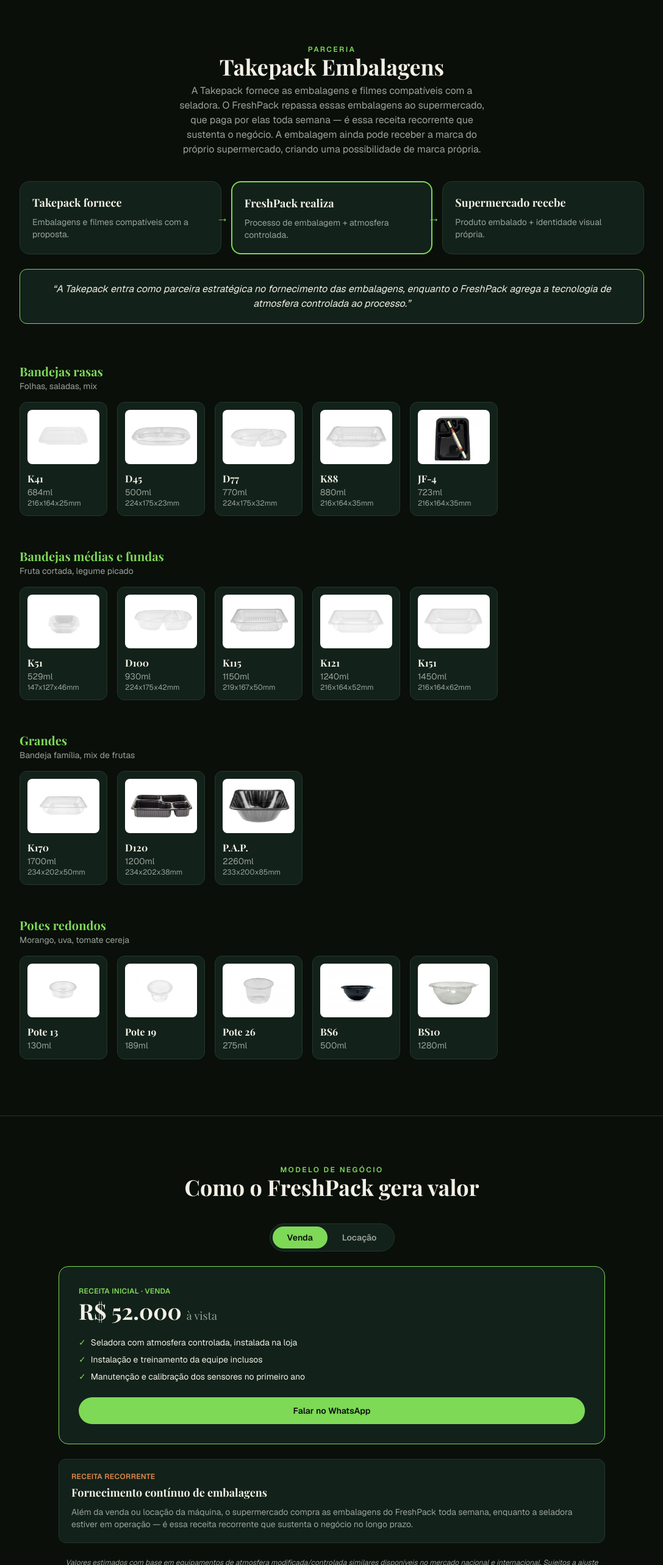
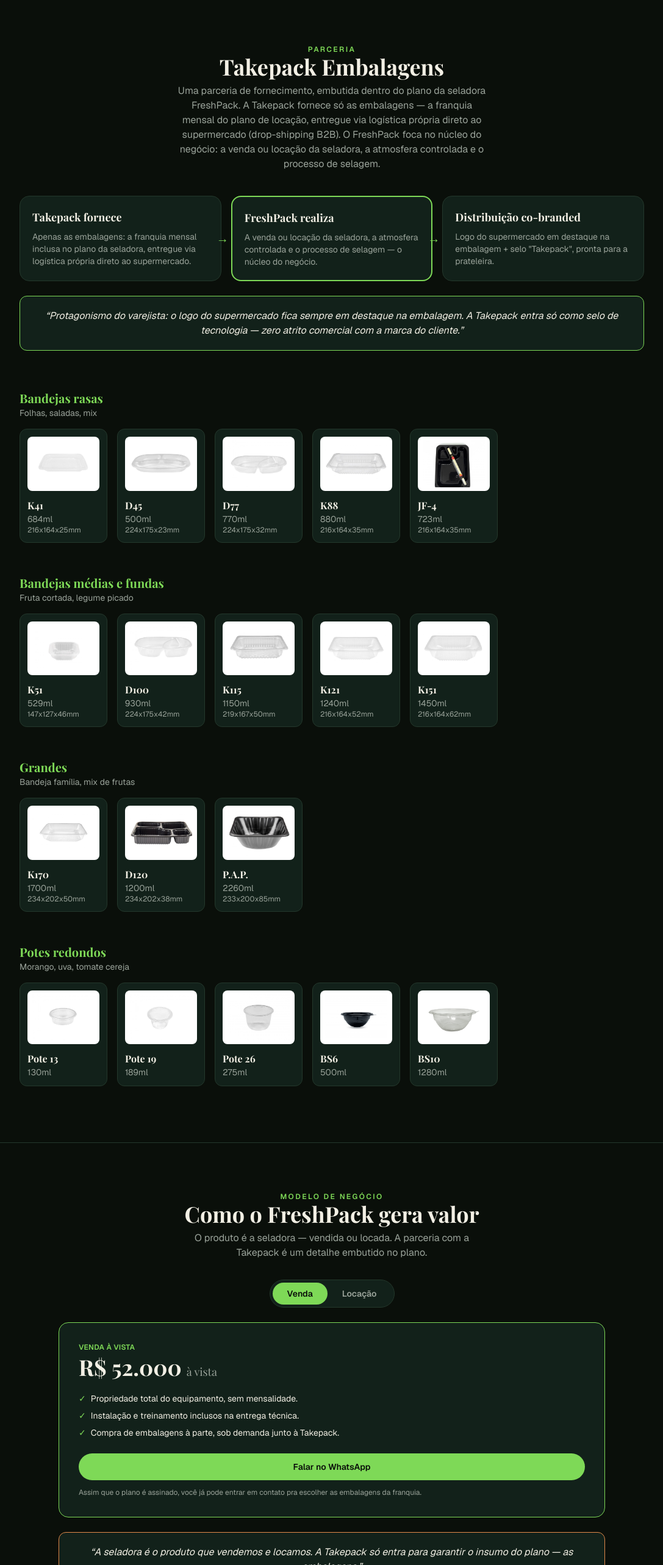
Before and after one commit to TThiagoSSoares/Projeto-Gali, a Next.js app: page / in a window 1280 px wide. Shown: the part 3760-6326 px from the top of the page at 61% size, without its empty margins (96-1183 px from the left). Built offline with nearby package versions, Linux system fonts and the light colour scheme; a web font is replaced by a local one.

Commit message:
Update business model and partnership copy to match final presentation (Venda R\ / Locacao R\.500 mes plano anual, drop-shipping, co-branding)

```diff
--- a/src/components/sections/Embalagens.tsx
+++ b/src/components/sections/Embalagens.tsx
@@ -24,17 +24,20 @@
 const FLUXO = [
   {
     titulo: "Takepack fornece",
-    texto: "Embalagens e filmes compatíveis com a proposta.",
+    texto:
+      "Apenas as embalagens: a franquia mensal inclusa no plano da seladora, entregue via logística própria direto ao supermercado.",
     destaque: false,
   },
   {
     titulo: "FreshPack realiza",
-    texto: "Processo de embalagem + atmosfera controlada.",
+    texto:
+      "A venda ou locação da seladora, a atmosfera controlada e o processo de selagem — o núcleo do negócio.",
     destaque: true,
   },
   {
-    titulo: "Supermercado recebe",
-    texto: "Produto embalado + identidade visual própria.",
+    titulo: "Distribuição co-branded",
+    texto:
+      "Logo do supermercado em destaque na embalagem + selo \"Takepack\", pronta para a prateleira.",
     destaque: false,
   },
 ];
--- a/src/components/sections/Negocio.tsx
+++ b/src/components/sections/Negocio.tsx
@@ -1,7 +1,7 @@
 "use client";
 
 import { useState } from "react";
-import { ofertas, receitaRecorrente, contato, disclaimer } from "@/data/negocio";
+import { ofertas, citacaoNegocio, notaContato, contato, disclaimer } from "@/data/negocio";
 import { Reveal } from "@/components/Reveal";
 
 export function Negocio() {
@@ -20,9 +20,13 @@
           <h2 className="font-heading text-3xl font-bold sm:text-4xl">
             Como o FreshPack gera valor
           </h2>
+          <p className="mx-auto mt-2 max-w-lg text-muted">
+            O produto é a seladora — vendida ou locada. A parceria com a
+            Takepack é um detalhe embutido no plano.
+          </p>
         </Reveal>
 
-        <Reveal delay={100} className="mt-10 flex justify-center">
+        <Reveal delay={100} className="mt-8 flex justify-center">
           <div className="inline-flex rounded-full border border-panel-border bg-panel p-1">
             {(["venda", "locacao"] as const).map((key) => (
               <button
@@ -45,7 +49,7 @@
           className="mt-6 rounded-2xl border border-accent bg-panel p-6 sm:p-8"
         >
           <p className="text-xs font-semibold uppercase tracking-wide text-accent">
-            Receita inicial · {oferta.label}
+            {oferta.label === "Venda" ? "Venda à vista" : "Locação — plano anual"}
           </p>
           <p className="mt-1 font-heading text-4xl font-bold">
             {oferta.preco}
@@ -55,6 +59,9 @@
               </span>
             )}
           </p>
+          {oferta.detalhe && (
+            <p className="mt-1 text-sm italic text-muted">{oferta.detalhe}</p>
+          )}
           <ul className="mt-5 flex flex-col gap-2">
             {oferta.bullets.map((b) => (
               <li key={b} className="flex gap-2 text-sm text-foreground">
@@ -72,19 +79,16 @@
           >
             Falar no WhatsApp
           </a>
+          <p className="mt-3 text-xs text-muted">{notaContato}</p>
         </Reveal>
 
         <Reveal
           delay={260}
-          className="mt-6 rounded-xl border border-panel-border bg-panel p-5"
+          className="mt-6 rounded-xl border border-accent-warm bg-panel p-5 text-center"
         >
-          <p className="text-xs font-semibold uppercase tracking-wide text-accent-warm">
-            Receita recorrente
+          <p className="text-sm italic text-foreground sm:text-base">
+            &ldquo;{citacaoNegocio}&rdquo;
           </p>
-          <h3 className="mt-1 font-heading text-lg font-bold">
-            {receitaRecorrente.titulo}
-          </h3>
-          <p className="mt-2 text-sm text-muted">{receitaRecorrente.texto}</p>
         </Reveal>
 
         <p className="mt-6 text-center text-xs italic text-muted">{disclaimer}</p>
--- a/src/data/embalagens.ts
+++ b/src/data/embalagens.ts
@@ -4,9 +4,9 @@
   nome: "Takepack Embalagens",
   papel: "Fornece a embalagem",
   modelo:
-    "A Takepack fornece as embalagens e filmes compatíveis com a seladora. O FreshPack repassa essas embalagens ao supermercado, que paga por elas toda semana — é essa receita recorrente que sustenta o negócio. A embalagem ainda pode receber a marca do próprio supermercado, criando uma possibilidade de marca própria.",
+    "Uma parceria de fornecimento, embutida dentro do plano da seladora FreshPack. A Takepack fornece só as embalagens — a franquia mensal do plano de locação, entregue via logística própria direto ao supermercado (drop-shipping B2B). O FreshPack foca no núcleo do negócio: a venda ou locação da seladora, a atmosfera controlada e o processo de selagem.",
   citacao:
-    "A Takepack entra como parceira estratégica no fornecimento das embalagens, enquanto o FreshPack agrega a tecnologia de atmosfera controlada ao processo.",
+    "Protagonismo do varejista: o logo do supermercado fica sempre em destaque na embalagem. A Takepack entra só como selo de tecnologia — zero atrito comercial com a marca do cliente.",
 };
 
 export type Embalagem = {
--- a/src/data/negocio.ts
+++ b/src/data/negocio.ts
@@ -9,6 +9,7 @@
   label: string;
   preco: string;
   periodo?: string;
+  detalhe?: string;
   bullets: string[];
 };
 
@@ -18,28 +19,29 @@
     preco: "R$ 52.000",
     periodo: "à vista",
     bullets: [
-      "Seladora com atmosfera controlada, instalada na loja",
-      "Instalação e treinamento da equipe inclusos",
-      "Manutenção e calibração dos sensores no primeiro ano",
+      "Propriedade total do equipamento, sem mensalidade.",
+      "Instalação e treinamento inclusos na entrega técnica.",
+      "Compra de embalagens à parte, sob demanda junto à Takepack.",
     ],
   },
   locacao: {
     label: "Locação",
-    preco: "R$ 2.400",
+    preco: "R$ 3.500",
     periodo: "/mês",
+    detalhe: "Total R$ 42.000/ano · fidelidade de 12 meses",
     bullets: [
-      "Sem investimento inicial alto — a máquina é sua enquanto durar o contrato",
-      "Instalação, treinamento, manutenção e calibração inclusos na mensalidade",
-      "Suporte técnico contínuo enquanto o contrato estiver ativo",
+      "Instalação, treinamento, manutenção, calibração e suporte técnico contínuo.",
+      "Franquia de até 5.000 embalagens/mês já inclusa — fornecidas pela parceira Takepack.",
+      "Consumo acima da franquia é cobrado à parte, como embalagem extra.",
     ],
   },
 };
 
-export const receitaRecorrente = {
-  titulo: "Fornecimento contínuo de embalagens",
-  texto:
-    "Além da venda ou locação da máquina, o supermercado compra as embalagens do FreshPack toda semana, enquanto a seladora estiver em operação — é essa receita recorrente que sustenta o negócio no longo prazo.",
-};
+export const citacaoNegocio =
+  "A seladora é o produto que vendemos e locamos. A Takepack só entra para garantir o insumo do plano — as embalagens.";
+
+export const notaContato =
+  "Assim que o plano é assinado, você já pode entrar em contato pra escolher as embalagens da franquia.";
 
 export const disclaimer =
   "Valores estimados com base em equipamentos de atmosfera modificada/controlada similares disponíveis no mercado nacional e internacional. Sujeitos a ajuste conforme configuração final da máquina.";
```
